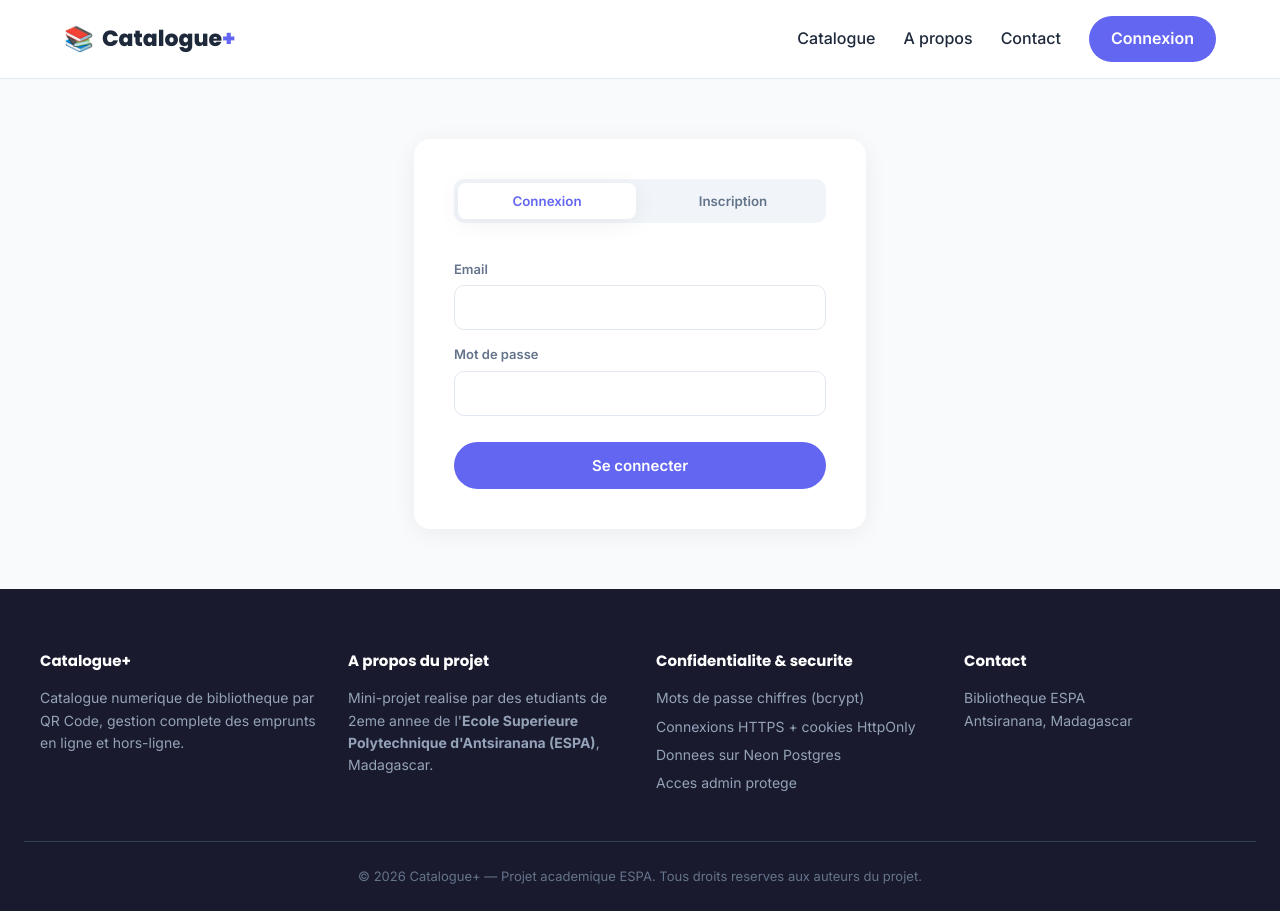
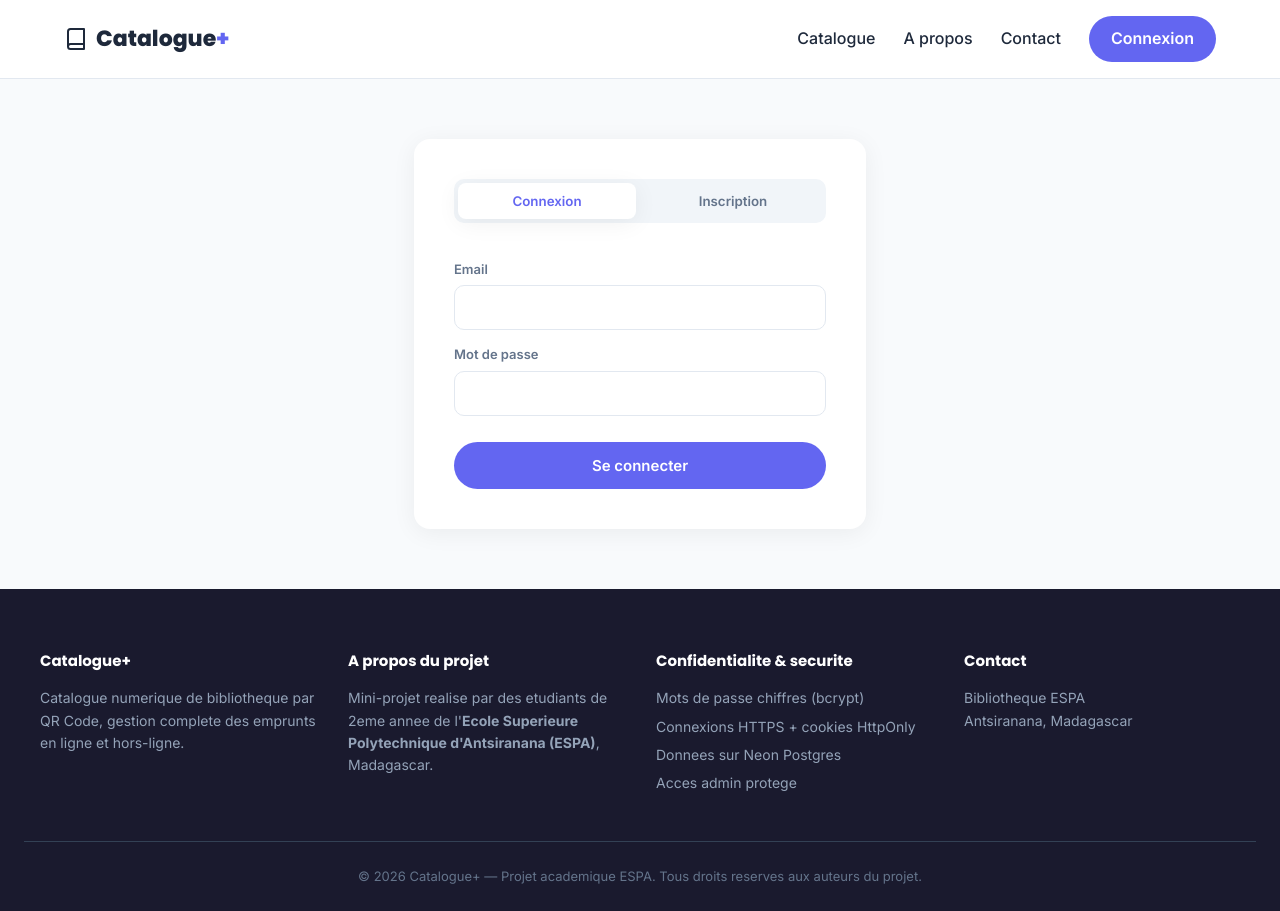
Before and after one commit to rcchancetick-dev/catalogue-plus, a Next.js app: page /connexion in a window 1280 px wide. Built offline with nearby package versions, Linux system fonts and the light colour scheme.

Commit message:
Remplace emojis par icones SVG: Navbar, BookCard

```diff
--- a/components/BookCard.js
+++ b/components/BookCard.js
@@ -1,11 +1,12 @@
 import Link from 'next/link';
 import { motion } from 'framer-motion';
+import Icon from './Icon';
 export default function BookCard({ book, index = 0 }) {
   const dispo = book.exemplaires_disponibles > 0;
   return (
     <motion.div className="book-card" initial={{ opacity: 0, y: 30 }} whileInView={{ opacity: 1, y: 0 }} viewport={{ once: true, margin: '-40px' }} transition={{ duration: 0.45, delay: Math.min(index*0.06, 0.4) }} whileHover={{ y: -8 }}>
-      <div className="book-card-cover">{book.couverture_url ? <img src={book.couverture_url} alt={book.titre} /> : <div className="book-card-cover-placeholder">📖</div>}<span className={'badge ' + (dispo ? 'badge-dispo' : 'badge-indispo')}>{dispo ? 'Disponible' : 'Emprunte'}</span></div>
-      <div className="book-card-body"><h3>{book.titre}</h3><p className="book-card-author">{book.auteur}</p>{book.categorie && <span className="book-card-tag">{book.categorie}</span>}<Link href={'/livre/' + book.uid} className="book-card-link">Voir la fiche →</Link></div>
+      <div className="book-card-cover">{book.couverture_url ? <img src={book.couverture_url} alt={book.titre} /> : <div className="book-card-cover-placeholder"><Icon name="book-open" size={40} /></div>}<span className={'badge ' + (dispo ? 'badge-dispo' : 'badge-indispo')}>{dispo ? 'Disponible' : 'Emprunte'}</span></div>
+      <div className="book-card-body"><h3>{book.titre}</h3><p className="book-card-author">{book.auteur}</p>{book.categorie && <span className="book-card-tag"><Icon name="tag" size={13} /> {book.categorie}</span>}<Link href={'/livre/' + book.uid} className="book-card-link">Voir la fiche →</Link></div>
     </motion.div>
   );
 }
--- a/components/Navbar.js
+++ b/components/Navbar.js
@@ -1,12 +1,13 @@
 import Link from 'next/link';
 import { useState } from 'react';
 import { motion, AnimatePresence } from 'framer-motion';
+import Icon from './Icon';
 export default function Navbar({ user, onLogout }) {
   const [menuOpen, setMenuOpen] = useState(false);
   return (
     <nav className="navbar">
       <div className="navbar-inner">
-        <Link href="/" className="navbar-brand"><span className="brand-icon">📚</span><span>Catalogue<span className="brand-plus">+</span></span></Link>
+        <Link href="/" className="navbar-brand"><Icon name="book" size={24} className="brand-icon" /><span>Catalogue<span className="brand-plus">+</span></span></Link>
         <div className="navbar-links-desktop">
           <Link href="/catalogue">Catalogue</Link><Link href="/#a-propos">A propos</Link><Link href="/#contact">Contact</Link>
           {user ? (<div className="navbar-user"><span>Bonjour, {user.prenom}</span><Link href="/mes-emprunts" className="btn-nav-secondary">Mes emprunts</Link><button className="btn-nav-logout" onClick={onLogout}>Deconnexion</button></div>) : <Link href="/connexion" className="btn-nav-primary">Connexion</Link>}
```
